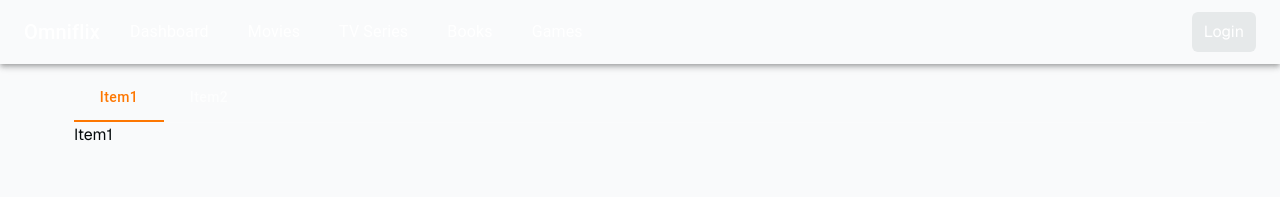
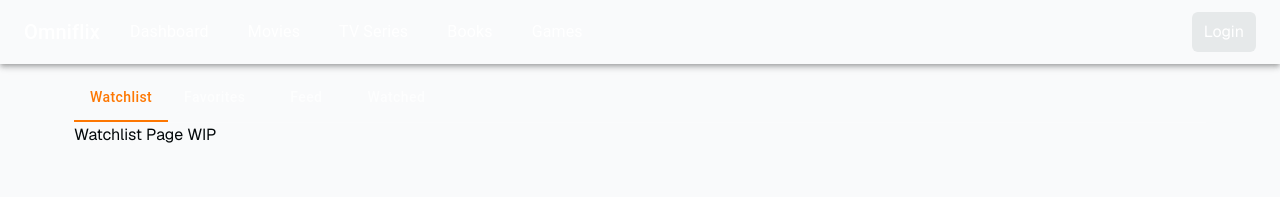
Before and after one commit to jloh02/omniflix, a Next.js app: page /dashboard in a window 1280 px wide. Shown: the top 197 px of the page. Built offline with nearby package versions, Linux system fonts and the light colour scheme; no server answers.

Commit message:
Split watchlist into its own component

```diff
--- a/app/(navbarPage)/dashboard/page.tsx
+++ b/app/(navbarPage)/dashboard/page.tsx
@@ -1,11 +1,14 @@
 import React from "react";
 import TabbedView from "@/components/tabbedView/TabbedView";
+import Watchlist from "./watchlist";
 
 const Dashboard: React.FC = () => {
   return (
-    <TabbedView tabLabels={["Item1", "Item2"]}>
-      <div>Item1</div>
-      <div>Item2</div>
+    <TabbedView tabLabels={["Watchlist", "Favorites", "Feed", "Watched"]}>
+      <Watchlist />
+      <div>Favorites Page WIP</div>
+      <div>Feed Page WIP</div>
+      <div>Watched Page WIP</div>
     </TabbedView>
   );
 };
--- /dev/null
+++ b/app/(navbarPage)/dashboard/watchlist.tsx
@@ -0,0 +1,7 @@
+import React from "react";
+
+const Watchlist: React.FC = () => {
+  return <div>Watchlist Page WIP</div>;
+};
+
+export default Watchlist;
--- a/app/theme.tsx
+++ b/app/theme.tsx
@@ -61,7 +61,6 @@ const themeOptions: ThemeOptions = {
       styleOverrides: {
         root: {
           textTransform: "none",
-          borderRadius: "10px",
         },
       },
     },
```
